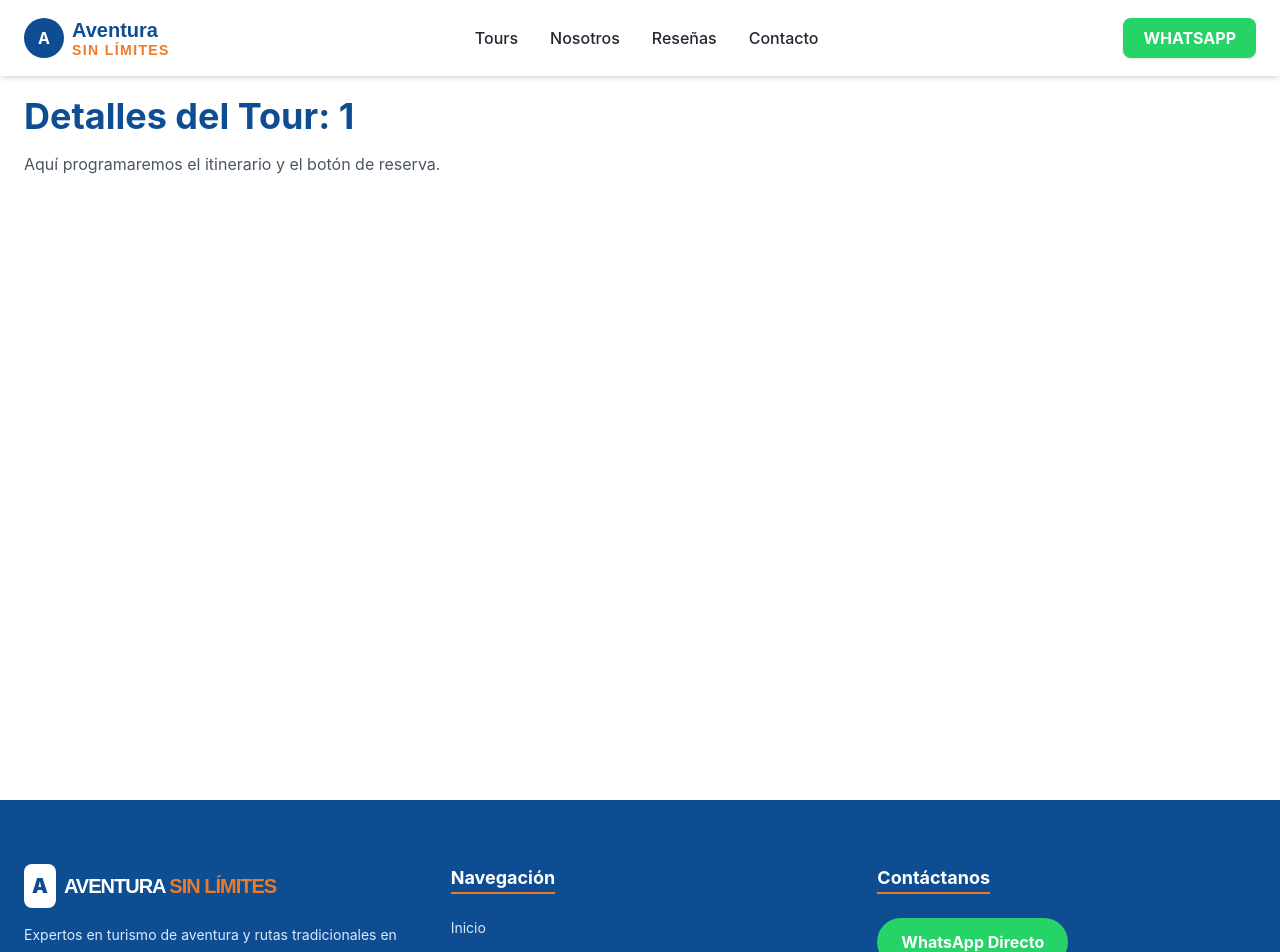
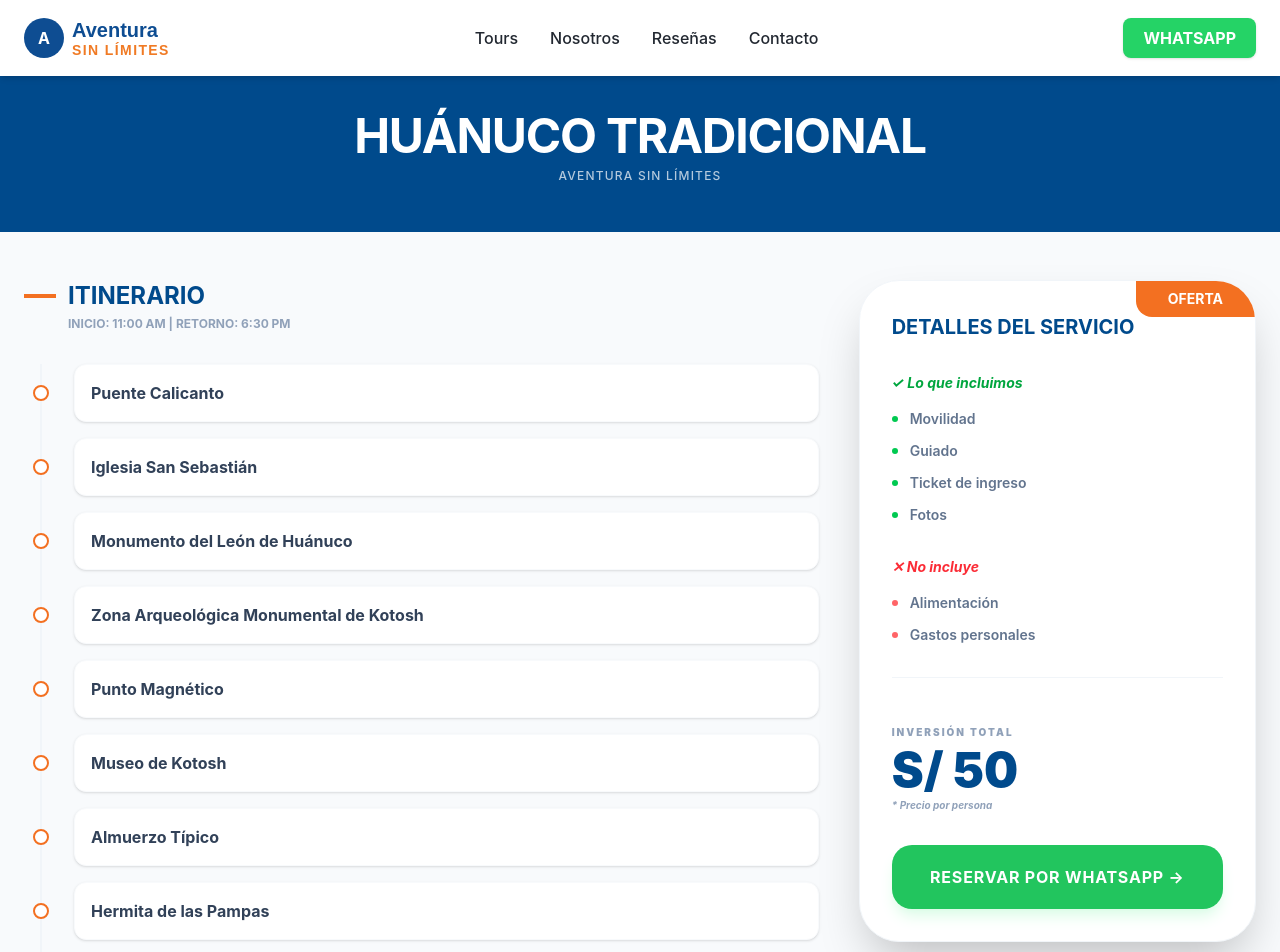
Before and after one commit to Eduardito1818/Aventura_Sin_LimitesHCO_web, a React (Vite) app: page /tour/1 in a window 1280 px wide. Shown: the top 952 px of the page. Built offline with nearby package versions, Linux system fonts and the light colour scheme.

Commit message:
implementar itinerarios detallados de tours huanuco tradicionaltingo maria y andizonico

```diff
--- a/src/pages/TourDetail.jsx
+++ b/src/pages/TourDetail.jsx
@@ -2,17 +2,199 @@ import { useParams } from 'react-router-dom';
 import Navbar from '../components/Navbar';
 import Footer from '../components/Footer';
 
+const TOURS_FULL_INFO = {
+  "1": {
+    nombre: "Huánuco Tradicional",
+    precio: "50",
+    inicio: "11:00 AM",
+    retorno: "6:30 PM",
+    itinerario: [
+      { actividad: "Puente Calicanto" },
+      { actividad: "Iglesia San Sebastián" },
+      { actividad: "Monumento del León de Huánuco" },
+      { actividad: "Zona Arqueológica Monumental de Kotosh" },
+      { actividad: "Punto Magnético" },
+      { actividad: "Museo de Kotosh" },
+      { actividad: "Almuerzo Típico" },
+      { actividad: "Hermita de las Pampas" },
+      { actividad: "Hacienda Cachigaga - Degustación de Shacta" },
+      { actividad: "Casa de la Perricholi" },
+      { actividad: "Degustación de Prestiños Huanuqueños" }
+    ],
+    queLlevar: ["Bloqueador solar", "Cámara fotográfica", "Ropa ligera", "Lentes de sol", "Agua"],
+    incluye: ["Movilidad", "Guiado", "Ticket de ingreso", "Fotos"],
+    noIncluye: ["Alimentación", "Gastos personales"]
+  },
+  "2": {
+    nombre: "Tingo María Exótico",
+    precio: "95",
+    inicio: "5:30 AM",
+    retorno: "8:30 PM",
+    itinerario: [
+      { actividad: "Túnel de Carpish (Cambio Geográfico Sierra - Selva)" },
+      { actividad: "Fotografías Artísticas" },
+      { actividad: "Desayuno Típico Especialidad en Truchas" },
+      { actividad: "Catarata Honolulu" },
+      { actividad: "Mirador de la Cruz" },
+      { actividad: "Almuerzo Típico de la Selva" },
+      { actividad: "Aguas Sulfurosas (Opcional)" },
+      { actividad: "Cueva de las Lechuzas (Parque Nacional de Tingo María)" },
+      { actividad: "Degustación de Tragos Exóticos" },
+      { actividad: "Visita a la Fábrica de Chocolate" },
+      { actividad: "Paseo en Bote (Opcional)" }
+    ],
+    queLlevar: ["Repelente", "Ropa de baño", "Toalla", "Zapatillas", "Capa para lluvia"],
+    incluye: ["Movilidad", "Guiado", "Ticket de ingreso", "Fotos"],
+    noIncluye: ["Alimentación", "Gastos personales"]
+  },
+  "3": {
+    nombre: "Andizónico",
+    precio: "65",
+    inicio: "9:30 AM",
+    retorno: "5:30 PM",
+    itinerario: [
+      { actividad: "Iglesia de Santa María del Valle" },
+      { actividad: "Churubamba" },
+      { actividad: "Museo de Momias de Papahuasi" },
+      { actividad: "Plaza Central de Acomayo" },
+      { actividad: "Túnel de Carpish (Cambio Geográfico Sierra - Selva)" },
+      { actividad: "Almuerzo Especialidad en Truchas" },
+      { actividad: "Pesca de Truchas" },
+      { actividad: "Fotos Artísticas en el Mirador de Carpish" },
+      { actividad: "Vivero de Hortensias y demás plantas ornamentales" }
+    ],
+    queLlevar: ["Casaca cortavientos", "Sombrero", "Cámara", "Agua mineral"],
+    incluye: ["Movilidad", "Guiado", "Ticket de ingreso", "Fotos"],
+    noIncluye: ["Alimentación", "Gastos personales"]
+  }
+};
+
 export default function TourDetail() {
-  const { id } = useParams(); // Esto captura el nombre del tour de la URL
+  const { id } = useParams();
+  const tour = TOURS_FULL_INFO[id];
+
+  if (!tour) return <div className="pt-32 text-center font-bold italic">Tour no encontrado</div>;
 
   return (
-    <>
+    <div className="bg-[#f8fafc] font-inter">
       <Navbar />
-      <div className="pt-24 min-h-screen container mx-auto px-6">
-        <h1 className="text-4xl font-bold text-azul-aventura">Detalles del Tour: {id}</h1>
-        <p className="mt-4 text-gray-600">Aquí programaremos el itinerario y el botón de reserva.</p>
+
+      {/* Encabezado Simple y Limpio */}
+      <div className="bg-[#004a8c] pt-28 pb-12 px-6 text-center">
+          <h1 className="text-3xl md:text-5xl font-bold text-white uppercase tracking-tight">
+            {tour.nombre}
+          </h1>
+          <p className="text-white/70 mt-2 font-medium tracking-widest uppercase text-xs">
+            Aventura Sin Límites
+          </p>
       </div>
+
+      <main className="container mx-auto px-4 md:px-6 py-12">
+        <div className="flex flex-col lg:flex-row gap-10">
+
+          {/* LADO IZQUIERDO: Itinerario y Checklist */}
+          <div className="lg:w-2/3">
+            <div className="mb-8">
+                <h2 className="text-2xl font-bold text-[#004a8c] flex items-center gap-3">
+                   <span className="w-8 h-1 bg-[#f37021]"></span> ITINERARIO
+                </h2>
+                <p className="text-slate-400 text-xs mt-1 ml-11 uppercase font-bold">
+                    Inicio: {tour.inicio} | Retorno: {tour.retorno}
+                </p>
+            </div>
+
+            {/* Lista de Itinerario Estilizada */}
+            <div className="space-y-4 ml-4 border-l-2 border-slate-100 pl-8 relative">
+              {tour.itinerario.map((item, index) => (
+                <div key={index} className="relative group">
+                  {/* Punto naranja de la línea de tiempo */}
+                  <div className="absolute -left-[41px] top-1/2 -translate-y-1/2 w-4 h-4 bg-white border-2 border-[#f37021] rounded-full group-hover:bg-[#f37021] transition-colors"></div>
+
+                  <div className="bg-white p-4 rounded-xl shadow-sm border border-slate-50 hover:shadow-md transition-shadow">
+                    <p className="text-slate-700 font-bold text-sm md:text-base">{item.actividad}</p>
+                  </div>
+                </div>
+              ))}
+            </div>
+
+            {/* Qué Llevar */}
+            <div className="mt-16 bg-white p-8 rounded-[32px] border border-slate-100 shadow-sm">
+              <h3 className="text-lg font-bold text-[#004a8c] mb-6 flex items-center gap-2">
+                 🎒 ¿Qué llevar para esta aventura?
+              </h3>
+              <div className="grid grid-cols-2 md:grid-cols-3 gap-3">
+                {tour.queLlevar.map((item, index) => (
+                  <div key={index} className="flex items-center gap-2 text-slate-500 text-xs font-bold uppercase bg-slate-50 p-3 rounded-lg">
+                    <span className="text-[#f37021]">✦</span> {item}
+                  </div>
+                ))}
+              </div>
+            </div>
+          </div>
+
+          {/* LADO DERECHO: Card de Precio (Copia fiel de la imagen) */}
+          <div className="lg:w-1/3">
+            <div className="sticky top-28 bg-white p-8 rounded-[40px] shadow-2xl border border-slate-100 relative overflow-hidden">
+              {/* Etiqueta Oferta Naranja */}
+              <div className="absolute top-0 right-0 bg-[#f37021] text-white px-8 py-2 rounded-bl-2xl font-bold text-sm">
+                OFERTA
+              </div>
+
+              <h3 className="text-[#004a8c] font-bold text-xl mb-8">DETALLES DEL SERVICIO</h3>
+
+              <div className="space-y-8">
+                {/* Lo que incluimos */}
+                <div>
+                  <h4 className="text-green-600 font-bold mb-4 flex items-center gap-2 italic text-sm">
+                    ✓ Lo que incluimos
+                  </h4>
+                  <ul className="space-y-3 text-slate-500 text-sm font-semibold">
+                    {tour.incluye.map((item, i) => (
+                      <li key={i} className="flex items-center gap-3">
+                        <span className="w-1.5 h-1.5 bg-green-500 rounded-full"></span> {item}
+                      </li>
+                    ))}
+                  </ul>
+                </div>
+
+                {/* No incluye */}
+                <div className="pb-8 border-b border-slate-100">
+                  <h4 className="text-red-500 font-bold mb-4 flex items-center gap-2 italic text-sm">
+                    ✕ No incluye
+                  </h4>
+                  <ul className="space-y-3 text-slate-500 text-sm font-semibold">
+                    {tour.noIncluye.map((item, i) => (
+                      <li key={i} className="flex items-center gap-3">
+                        <span className="w-1.5 h-1.5 bg-red-400 rounded-full"></span> {item}
+                      </li>
+                    ))}
+                  </ul>
+                </div>
+
+                {/* Precio y Botón */}
+                <div className="pt-2">
+                  <span className="text-slate-400 text-[10px] font-black uppercase tracking-[0.2em]">Inversión Total</span>
+                  <div className="flex items-baseline gap-1 mt-1">
+                    <span className="text-5xl font-black text-[#004a8c]">S/ {tour.precio}</span>
+                  </div>
+                  <p className="text-slate-400 text-[10px] mt-1 font-bold italic">* Precio por persona</p>
+
+                  <a
+                    href={`https://wa.me/519XXXXXXXX?text=Hola Aventura Sin Límites, quiero reservar el tour: ${tour.nombre}`}
+                    target="_blank"
+                    className="mt-8 w-full bg-[#22c55e] text-white py-5 rounded-[20px] font-bold hover:bg-[#1bad51] transition-all flex items-center justify-center gap-2 text-base shadow-lg shadow-green-100 uppercase tracking-wider"
+                  >
+                    Reservar por WhatsApp →
+                  </a>
+                </div>
+              </div>
+            </div>
+          </div>
+
+        </div>
+      </main>
+
       <Footer />
-    </>
+    </div>
   );
 }
```
